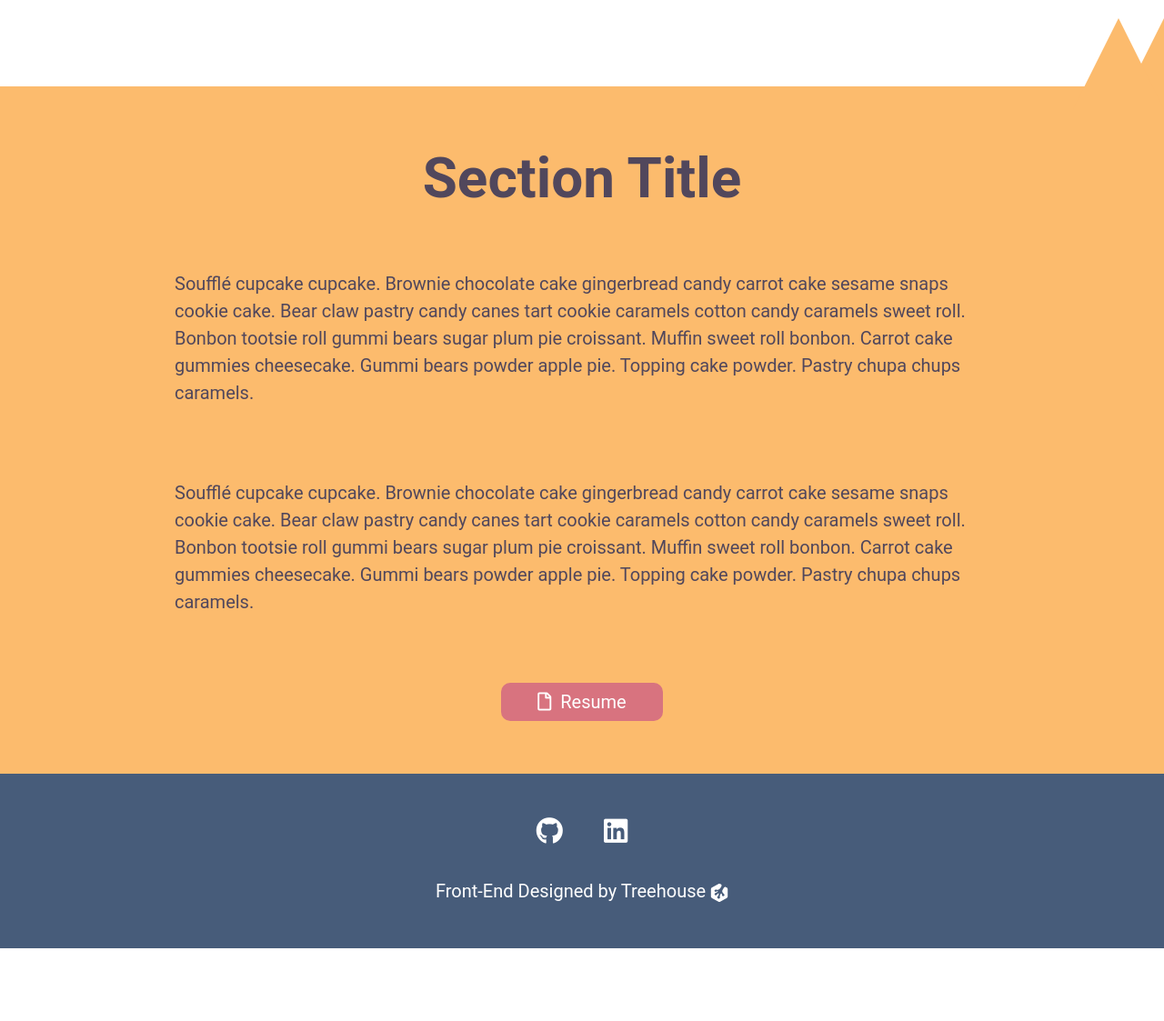
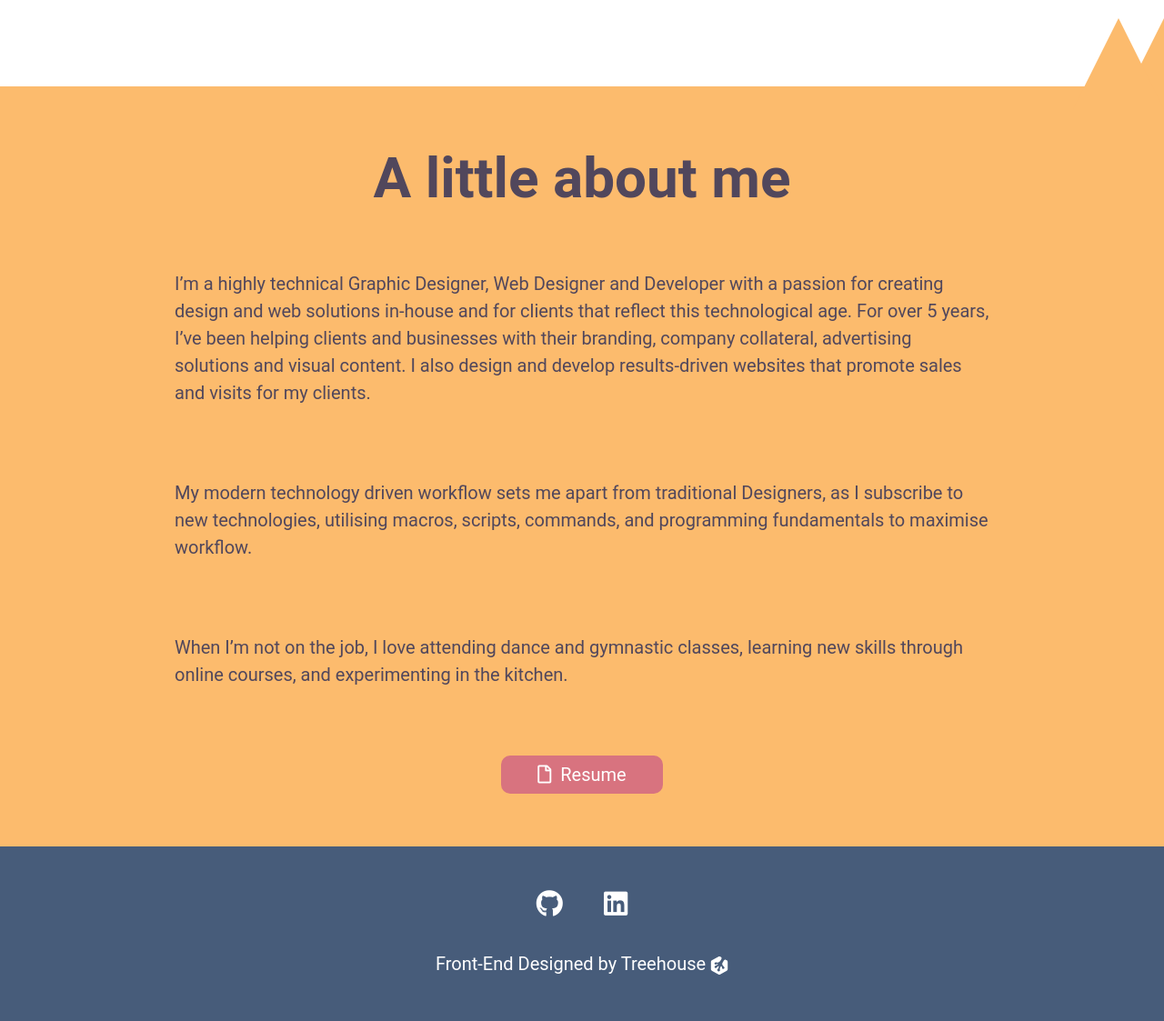
Before and after one commit to rachelktyjohnson/treehouse-py-project5, a Flask app: page /about in a window 1280 px wide; the page is wider, and only the part inside the window is pictured. Shown: the part 713-1836 px from the top of that part at 91% size. Before the commit the page ends 1756 px from the top of that part, so only its background shows below. Run offline with Flask 2, Linux system fonts and the light colour scheme; data that the repository does not hold is empty.

Commit message:
Update About me page

```diff
--- a/templates/about.html
+++ b/templates/about.html
@@ -2,38 +2,23 @@
 
 {% block content %}
     <section class="header">
-        <h1>Your Name</h1>
-        <p>Your current goal. (Job, freelance, etc)</p>
+        <h1>Rachel Johnson</h1>
+        <p>Making it in the Freelance world!</p>
         <!--I would suggest choosing a different picture here.-->
         <!--Like maybe a hobby photo-->
-        <img src="https://cdn.pixabay.com/photo/2020/09/04/12/32/kayak-5543935_1280.jpg" alt="Headshot of myself">
+        <img src="https://media-exp3.licdn.com/dms/image/C5603AQHk4UP-OnzKWQ/profile-displayphoto-shrink_800_800/0/1598148591180?e=1630540800&v=beta&t=R29sW_Kntb9JTBnddaOM0OYy5GnGN8eX5YUX-a7bS8Y" alt="Headshot of myself">
     </section>
     <section id="about-page">
         <div id="triangle7"></div>
         <div id="triangle8"></div>
-        <h2>Section Title</h2>
+        <h2>A little about me</h2>
         <p>
-            Soufflé cupcake cupcake.
-            Brownie chocolate cake gingerbread candy carrot cake sesame snaps cookie cake.
-            Bear claw pastry candy canes tart cookie caramels cotton candy caramels sweet roll.
-            Bonbon tootsie roll gummi bears sugar plum pie croissant.
-            Muffin sweet roll bonbon.
-            Carrot cake gummies cheesecake.
-            Gummi bears powder apple pie.
-            Topping cake powder.
-            Pastry chupa chups caramels.
-        </p>
-        <p>
-            Soufflé cupcake cupcake.
-            Brownie chocolate cake gingerbread candy carrot cake sesame snaps cookie cake.
-            Bear claw pastry candy canes tart cookie caramels cotton candy caramels sweet roll.
-            Bonbon tootsie roll gummi bears sugar plum pie croissant.
-            Muffin sweet roll bonbon.
-            Carrot cake gummies cheesecake.
-            Gummi bears powder apple pie.
-            Topping cake powder.
-            Pastry chupa chups caramels.
-        </p>
-        <a href="#"><i class="far fa-file"></i>Resume</a>
+            I’m a highly technical Graphic Designer, Web Designer and Developer with a passion for creating design and web solutions in-house and for clients that reflect this technological age. For over 5 years, I’ve been helping clients and businesses with their branding, company collateral, advertising solutions and visual content. I also design and develop results-driven websites that promote sales and visits for my clients.</p>
+
+        <p>My modern technology driven workflow sets me apart from traditional Designers, as I subscribe to new technologies, utilising macros, scripts, commands, and programming fundamentals to maximise workflow.</p>
+
+        <p>When I’m not on the job, I love attending dance and gymnastic classes, learning new skills through online courses, and experimenting in the kitchen.</p>
+
+        <a target="_blank" href="http://racheljohnson.net/resume_20210702.pdf"><i class="far fa-file"></i>Resume</a>
     </section>
 {% endblock %}
```
